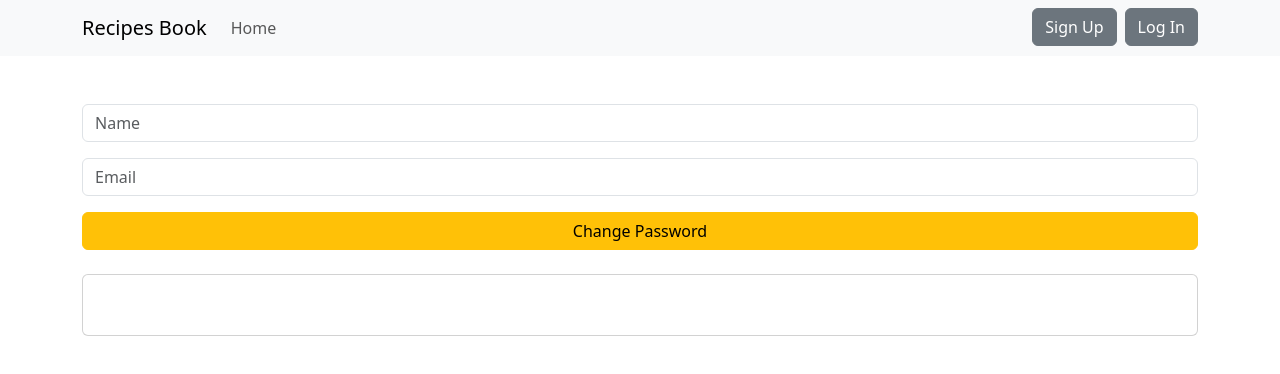
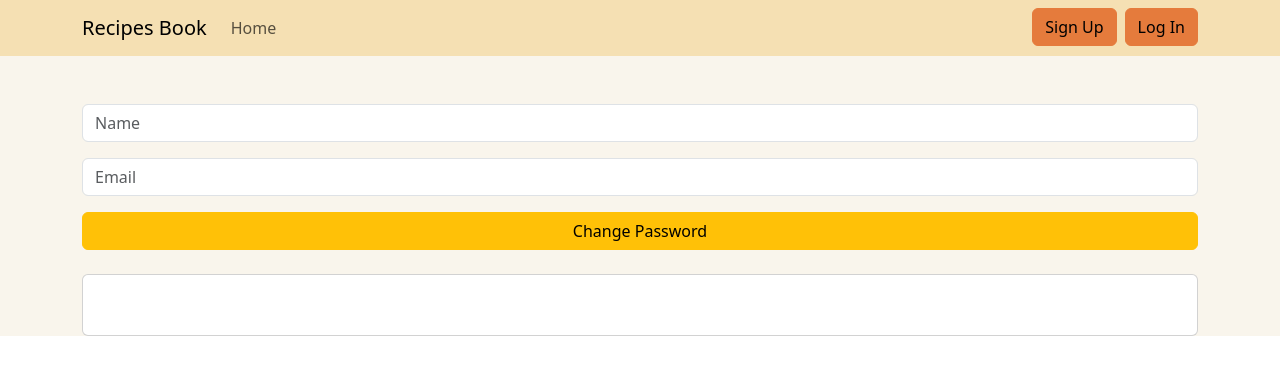
Before and after one commit to fefranco97/Project-IST107-FrontEnd, a React (Create React App) app: page /account in a window 1280 px wide. Shown: the top 374 px of the page. Built offline with nearby package versions, Linux system fonts and the light colour scheme; no server answers.

Commit message:
[Feat]: Custom boostrap theming

```diff
--- a/package.json
+++ b/package.json
@@ -16,6 +16,7 @@
     "react-icons": "^5.3.0",
     "react-router-dom": "^6.28.0",
     "react-scripts": "5.0.1",
+    "sass": "^1.81.0",
     "web-vitals": "^2.1.4"
   },
   "scripts": {
--- a/src/App.css
+++ /dev/null
@@ -1,11 +0,0 @@
-.App {
-  text-align: center;
-}
-
-:root {
-  --bs-primary: #f5e0b3;
-}
-
-.my-primary-btn {
-  background: #f5e0b3;
-}
--- a/src/App.js
+++ b/src/App.js
@@ -1,15 +1,17 @@
 import 'bootstrap/dist/css/bootstrap.min.css'
 import MainPage from './components/MainPage'
 import { Toaster } from 'react-hot-toast'
-import './App.css'
+import './App.scss'
 import { AuthProvider } from './provider/auth-provider'
 
 function App() {
   return (
-    <AuthProvider>
-      <MainPage />
-      <Toaster position="bottom-right" />
-    </AuthProvider>
+    <div className="bg-background">
+      <AuthProvider>
+        <MainPage />
+        <Toaster position="bottom-right" />
+      </AuthProvider>
+    </div>
   )
 }
 
--- /dev/null
+++ b/src/App.scss
@@ -0,0 +1,24 @@
+@import '../node_modules/bootstrap/scss/functions';
+@import '../node_modules/bootstrap/scss/variables';
+
+$primary: #f5e0b3; // set the $primary variable
+$accent: #d28f2c; // set the $accent variable
+$secondary: #e57b3c; // set the $secondary variable
+$contrast: #333333; // set the $contrast variable
+$background: #f9f5ec; // set the $background variable
+$input-color: #f0eeee; // set the $input-color variable
+
+// merge with existing $theme-colors map
+$theme-colors: map-merge(
+  $theme-colors,
+  (
+    'primary': $primary,
+    'secondary': $secondary,
+    'accent': $accent,
+    'contrast': $contrast,
+    'background': $background,
+    'input-color': $input-color,
+  )
+);
+
+@import '../node_modules/bootstrap/scss/bootstrap';
--- a/src/components/DialogLogIn.js
+++ b/src/components/DialogLogIn.js
@@ -54,13 +54,13 @@ export default function DialogLogIn({ show, handleClose }) {
           </Form>
         </Modal.Body>
         <Modal.Footer>
-          <Button variant="secondary" onClick={handleClose}>
+          <Button variant="secondary" onClick={handleClose} className="">
             Close
           </Button>
-          <Button variant="primary" onClick={handleLogin}>
+          <Button variant="primary" onClick={handleLogin} className="">
             Log In
           </Button>
-          <Button variant="google" onClick={handleLoginWithGoogle} className="google-btn">
+          <Button onClick={handleLoginWithGoogle} className="google-btn">
             <img src="https://img.icons8.com/color/48/000000/google-logo.png" alt="Google Logo"></img>
             <span>Login with Google</span>
           </Button>
--- a/src/components/MainPage.js
+++ b/src/components/MainPage.js
@@ -12,6 +12,7 @@ import RecipeDetail from './RecipeDetail'
 import AccountDetail from './AccountDetail'
 import { getAllRecipes } from '../api/recipe'
 import { useAuth } from '../provider/auth-provider'
+import './css/mainPage.css'
 
 function MainPage() {
   const [showAddDialog, setShowAddDialog] = useState(false)
@@ -50,7 +51,7 @@ function MainPage() {
 
   return (
     <Router>
-      <Navbar expand="lg" className="bg-body-tertiary gap-4">
+      <Navbar expand="lg" className="bg-primary gap-4">
         <Container>
           <Navbar.Brand as={Link} to="/">
             Recipes Book
@@ -73,7 +74,7 @@ function MainPage() {
               </div>
               <div>
                 {user ? (
-                  <Button variant="primary" onClick={() => setShowAddDialog(true)}>
+                  <Button variant="secondary" onClick={() => setShowAddDialog(true)}>
                     Add Recipe
                   </Button>
                 ) : (
--- a/src/components/css/logIn.css
+++ b/src/components/css/logIn.css
@@ -3,9 +3,9 @@
   align-items: center;
   justify-content: center;
   padding: 10px 20px;
-  background-color: #ffffff;
-  border: 1px solid #dfdfdf;
-  border-radius: 4px;
+  background-color: #ffffff !important;
+  border: 1px solid #333333 !important;
+  border-radius: 0.75rem;
   color: #333333;
   font-weight: bold;
   cursor: pointer;
@@ -18,5 +18,7 @@
 }
 
 .google-btn:hover {
-  background-color: #f1f1f1;
+  color: #333333 !important;
+  border-color: #333333 !important;
+  background-color: #f1f1f1 !important;
 }
```
Also changed, not shown: src/index.css (+3 -5 lines), src/components/css/mainPage.css (added), 1 other file (tests, documents, lock files or other folders).
